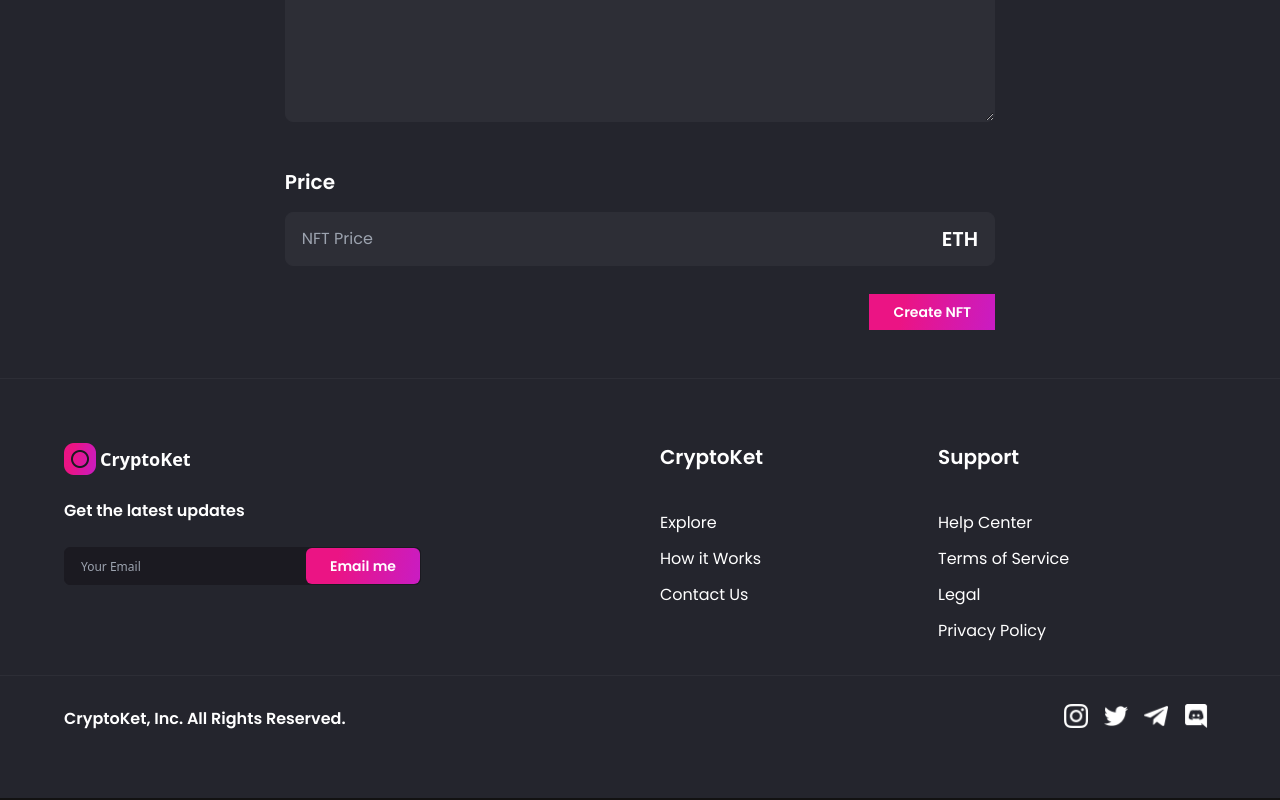
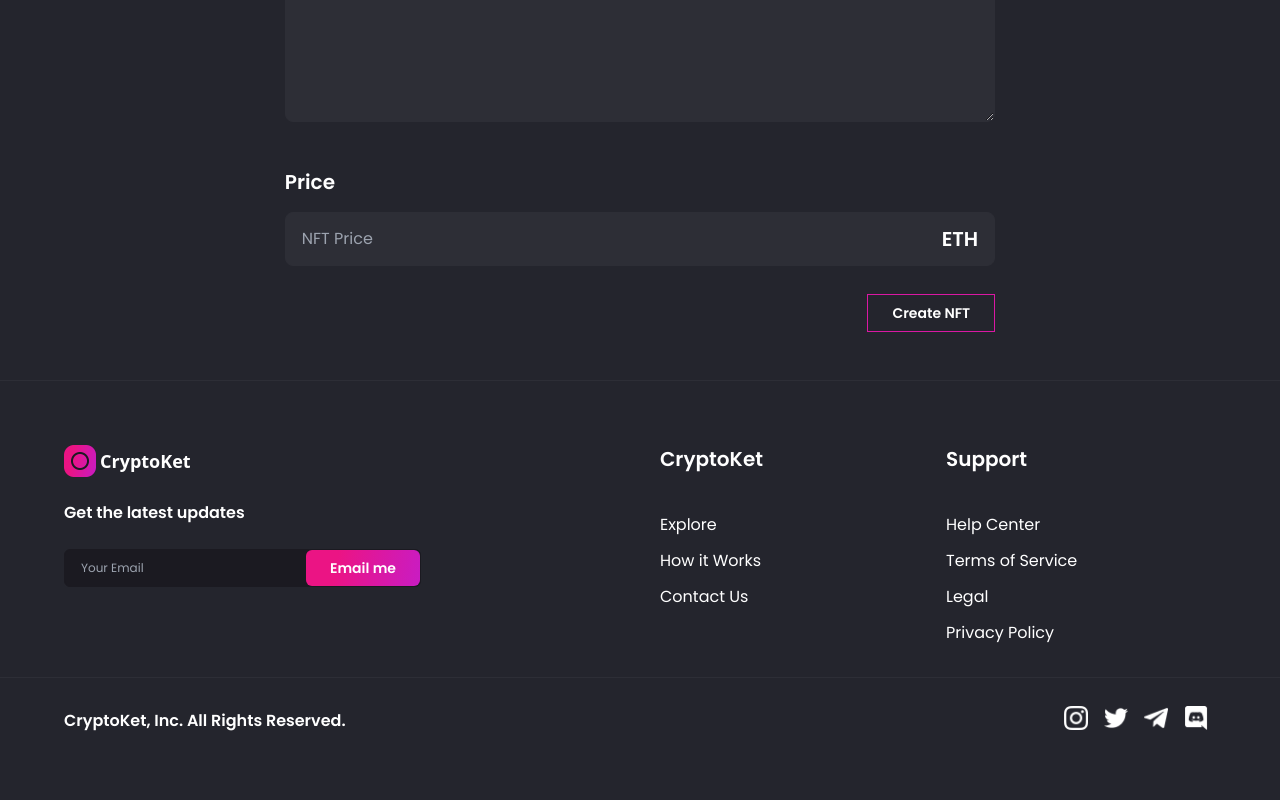
Before and after one commit to habibullahturkmen/nft-marketplace, a Next.js app: page /create-nft in a window 1280 px wide. Shown: the part 929-1729 px from the top of the page. Built offline with nearby package versions, Linux system fonts and the light colour scheme; what ipfs-http-client would draw is missing.

Commit message:
Button component improved/refactored, minor ui improvements

```diff
--- a/components/Button.jsx
+++ b/components/Button.jsx
@@ -1,5 +1,14 @@
-const Button = ({ btnName, classStyles, handleClick }) => (
-  <button type="button" className={`nft-gradient text-sm minlg:text-lg py-2 px-6 minlg:px-8 font-poppins font-semibold text-white ${classStyles}`} onClick={handleClick}>
+const primaryBtn = 'nft-gradient text-sm minlg:text-lg py-2 px-6 minlg:py-4 minlg:px-8 font-poppins font-semibold text-white';
+const outlineBtn = 'border border-nft-red-violet bg-transparent font-poppins font-semibold text-sm minlg:text-lg py-2 px-6 minlg:py-4 minlg:px-8';
+
+const Button = ({ btnName, classStyles, btnType, handleClick }) => (
+  <button
+    type="button"
+    className={
+        btnType === 'primary' ? `${primaryBtn} ${classStyles}` : `${outlineBtn} ${classStyles}`
+    }
+    onClick={handleClick}
+  >
     {btnName}
   </button>
 );
--- a/components/Footer.jsx
+++ b/components/Footer.jsx
@@ -4,8 +4,8 @@ import { useTheme } from 'next-themes';
 import images from '../assets';
 import Button from './Button';
 
-const FooterLinks = ({ heading, items }) => (
-  <div className="flex-1 justify-start items-start">
+const FooterLinks = ({ heading, items, extraClasses }) => (
+  <div className={`flex-1 justify-start items-start ${extraClasses}`}>
     <h3 className="font-poppins dark:text-white text-nft-black-1 font-semibold text-xl mb-10">{heading}</h3>
     {items.map((item, index) => (
       <p key={index} className="font-poppins dark:text-white text-nft-black-1 font-normal text-base cursor-pointer dark:hover:text-nft-gray-1 hover:text-nft-black-1 my-3">{item}</p>
@@ -28,9 +28,9 @@ const Footer = () => {
           </div>
           <p className="font-poppins dark:text-white text-nft-black-1 font-semibold text-base mt-6">Get the latest updates</p>
           <div className="flexBetween md:w-full minlg:w-557 w-357 mt-6 dark:bg-nft-black-2 bg-white border dark:border-nft-black-2 border-nft-gray-2 rounded-md">
-            <input type="email" placeholder="Your Email" className="h-full flex-1 w-full dark:bg-nft-black-2 bg-white px-4 rounded-md dark:text-white text-nft-black-1 font-normal text-xs minlg:text-lg outline-none" />
+            <input type="email" placeholder="Your Email" className="h-full flex-1 w-full dark:bg-nft-black-2 bg-white px-4 rounded-md font-poppins dark:text-white text-nft-black-1 font-normal text-xs minlg:text-lg outline-none" />
             <div className="flex-initial">
-              <Button btnName="Email me" classStyles="rounded-md" />
+              <Button btnName="Email me" btnType="primary" classStyles="rounded-md" />
             </div>
           </div>
         </div>
@@ -38,7 +38,7 @@ const Footer = () => {
         {/* Footer Links */}
         <div className="flex-1 flexBetweenStart flex-wrap ml-10 md:ml-0 md:mt-8">
           <FooterLinks heading="CryptoKet" items={['Explore', 'How it Works', 'Contact Us']} />
-          <FooterLinks heading="Support" items={['Help Center', 'Terms of Service', 'Legal', 'Privacy Policy']} />
+          <FooterLinks heading="Support" items={['Help Center', 'Terms of Service', 'Legal', 'Privacy Policy']} extraClasses="ml-4" />
         </div>
       </div>
 
--- a/components/Navbar.jsx
+++ b/components/Navbar.jsx
@@ -43,6 +43,7 @@ const ButtonGroup = ({ setActive, router, setIsOpen }) => {
   return currentAccount ? (
     <Button
       btnName="Create"
+      btnType="primary"
       classStyles="mx-2 rounded-xl"
       handleClick={() => {
         setActive('');
@@ -53,6 +54,7 @@ const ButtonGroup = ({ setActive, router, setIsOpen }) => {
   ) : (
     <Button
       btnName="Connect"
+      btnType="outline"
       classStyles="mx-2 rounded-xl"
       handleClick={connectWallet}
     />
--- a/pages/my-nfts.js
+++ b/pages/my-nfts.js
@@ -11,7 +11,7 @@ const MyNFTs = () => {
   const [nfts, setNfts] = useState([]);
   const [nftsCopy, setNftsCopy] = useState([]);
   const [isLoading, setIsLoading] = useState(true);
-  const [activeSelect, setActiveSelect] = useState('Recently Added');
+  const [activeSelect, setActiveSelect] = useState('Recently added');
 
   useEffect(() => {
     fetchMyNFTsOrListedNFTs()
```
